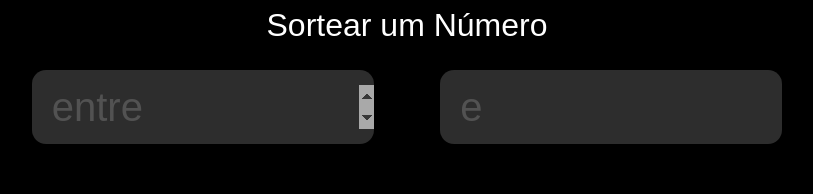
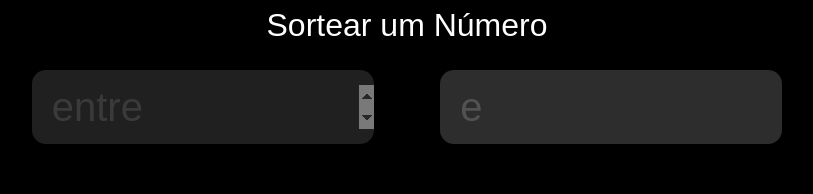
Before and after one commit to valerio-junior/projeto-sorteador, a plain HTML site: page index.html in a window 1280 px wide. In both pictures the pointer is over the input "entre". Shown: the part 408-602 px from the top of the page, without its empty margins (233-1046 px from the left). Drawn offline with Linux system fonts and the light colour scheme.

Commit message:
Estilizar o input com hover

```diff
--- a/style.css
+++ b/style.css
@@ -57,6 +57,7 @@ input {
     line-height: 47px;
     color: #FFFFFF;
     opacity: 0.7;
+    cursor: pointer;
 }
 
 .input-min {
@@ -85,6 +86,10 @@ button:active {
     opacity: 0.8;
 }
 
+input:hover {
+    opacity: 0.5;
+}
+
 @media (max-width: 1400px) {
     img {
         width: 300px;
```
